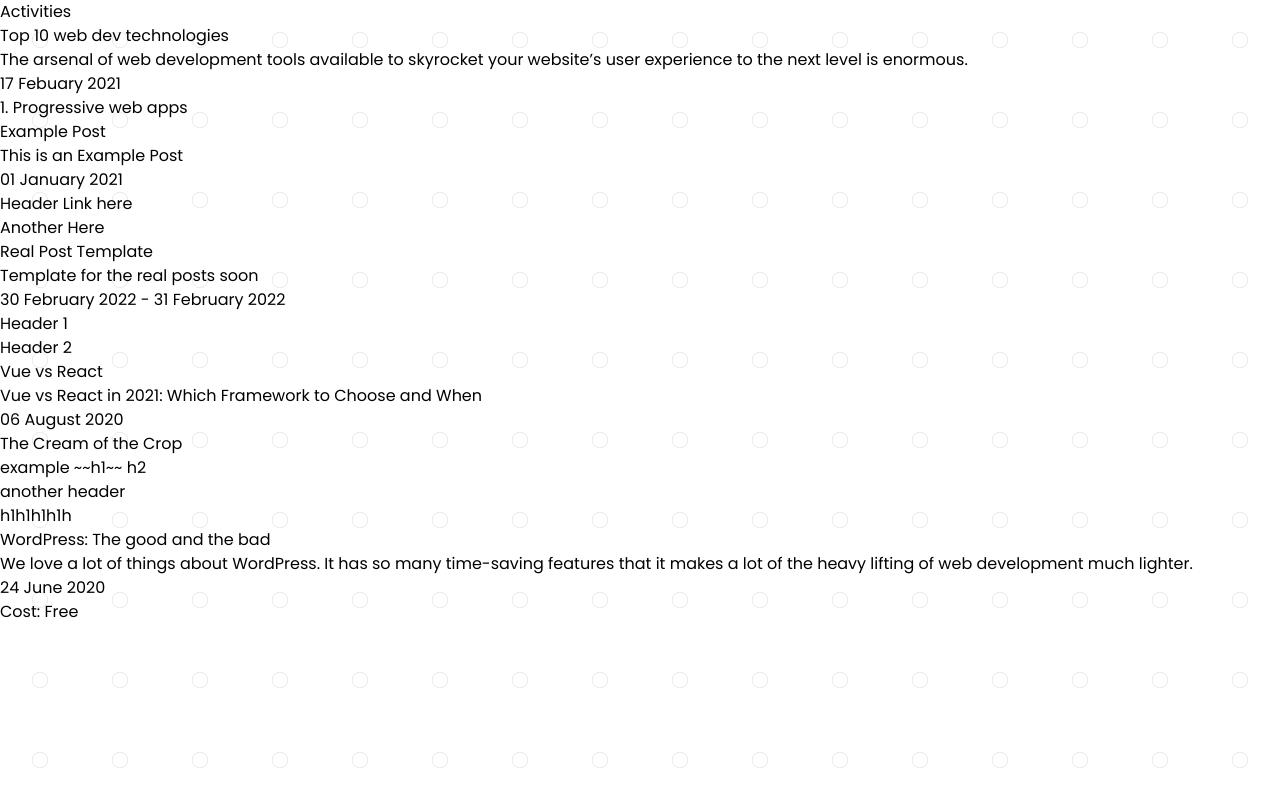
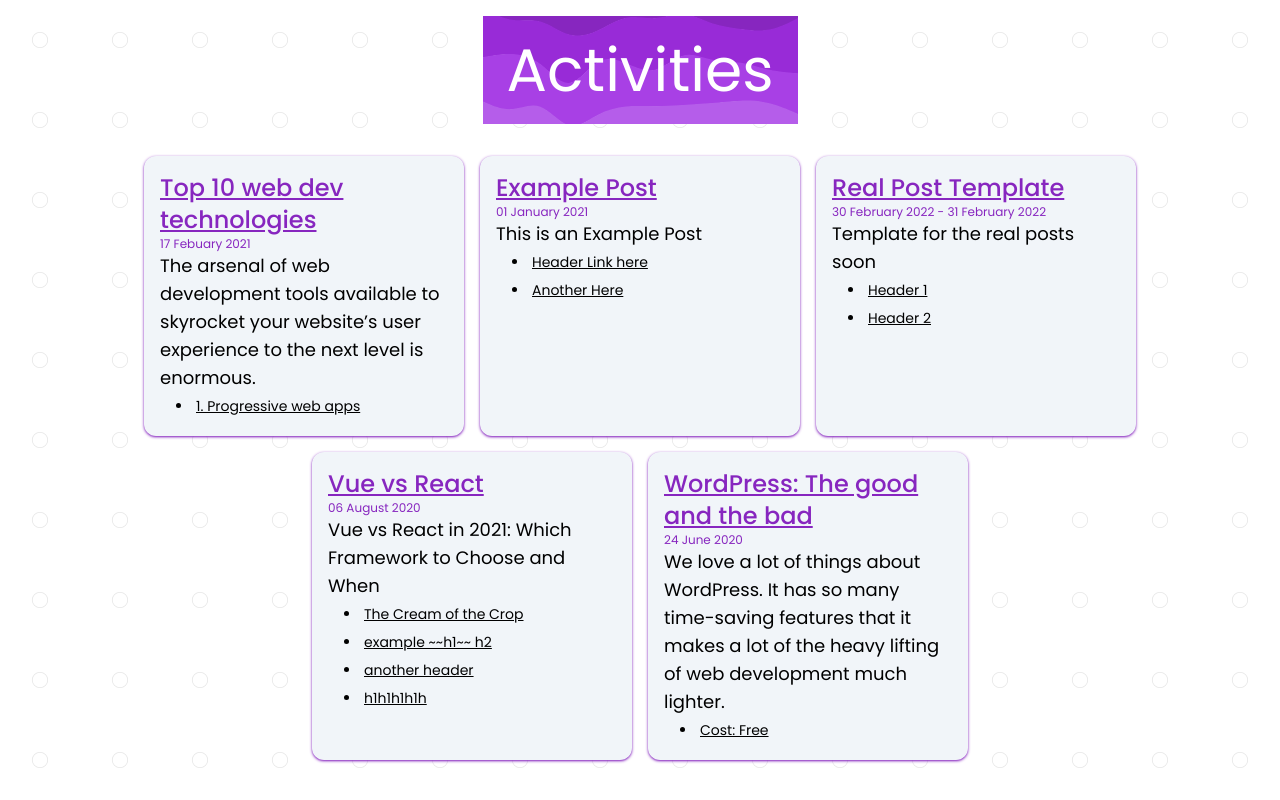
Before and after one commit to chocomilku/EmpTechQ2Portfolio, a Next.js app: page /activities in a window 1280 px wide. Built offline with nearby package versions, Linux system fonts and the light colour scheme.

Commit message:
added styles to activities page

```diff
--- a/components/ListHeader.tsx
+++ b/components/ListHeader.tsx
@@ -1,11 +1,12 @@
 import slugger from "github-slugger";
 import Link from "next/link";
 import { headerList } from "../utils/exports";
+import styles from "../styles/ListHeader.module.scss";
 
 export const ListHeader = ({ item, page }: headerList) => {
 	const id = slugger.slug(item);
 	return (
-		<li>
+		<li className={styles.list}>
 			<Link href={`/activities/${page}#${id}`}>
 				<a>{item}</a>
 			</Link>
--- a/components/PostCard.tsx
+++ b/components/PostCard.tsx
@@ -2,6 +2,7 @@ import { propRec } from "../utils/exports";
 import Link from "next/link";
 import { ListHeader } from "./ListHeader";
 import { DateComponent } from "./DateComponent";
+import styles from "../styles/PostCard.module.scss";
 
 export const PostCard = ({ metadata }: propRec) => {
 	// temporary code to not break current mdx files. will remove soon
@@ -10,14 +11,10 @@ export const PostCard = ({ metadata }: propRec) => {
 		else return true;
 	};
 	return (
-		<div>
 		<Link href={`/activities/${metadata.slug}`}>
-				<a>
+			<div className={styles.item}>
 				<h1>{metadata.title}</h1>
-				</a>
-			</Link>
-			<p>{metadata.description}</p>
-			<p>
+				<h6 className={styles.date}>
 					{dateCheck() ? (
 						metadata.date
 					) : (
@@ -26,12 +23,14 @@ export const PostCard = ({ metadata }: propRec) => {
 							endDate={metadata.endDate}
 						/>
 					)}
-			</p>
+				</h6>
+				<p>{metadata.description}</p>
 				<ul>
 					{metadata.headers.map((item, i) => {
 						return <ListHeader item={item} page={metadata.slug} key={i} />;
 					})}
 				</ul>
 			</div>
+		</Link>
 	);
 };
--- a/pages/activities/index.tsx
+++ b/pages/activities/index.tsx
@@ -3,6 +3,7 @@ import { directory, inProps, iProps } from "../../utils/exports";
 import fs from "fs";
 import matter from "gray-matter";
 import { PostCard } from "../../components/PostCard";
+import styles from "../../styles/actHome.module.scss";
 
 const actHome = (props: inProps) => {
 	return (
@@ -10,10 +11,17 @@ const actHome = (props: inProps) => {
 			<Head>
 				<title>Activities | Website Name</title>
 			</Head>
-			<h1>Activities</h1>
-			{props.metadata.map((item, i) => {
-				return <PostCard metadata={item} key={i} />;
-			})}
+			<div className={styles.hero}>
+				<h1>Activities</h1>
+			</div>
+
+			<div className="flex content-center justify-center">
+				<div className="cardContainer">
+					{props.metadata.map((item, i) => {
+						return <PostCard metadata={item} key={i} />;
+					})}
+				</div>
+			</div>
 		</>
 	);
 };
--- a/pages/index.tsx
+++ b/pages/index.tsx
@@ -22,8 +22,8 @@ const Home: NextPage = () => {
 				<h1 className="text-3xl text-accent text-center p-2;">
 					Main Technologies Used
 				</h1>
-				<div className="flex">
-					<div className="p-4 w-full flex flex-row container gap-4 justify-center content-center flex-wrap">
+				<div className="flex content-center justify-center">
+					<div className="cardContainer">
 						{data.data.map((item, i) => {
 							return (
 								<LiTech
--- /dev/null
+++ b/styles/ListHeader.module.scss
@@ -0,0 +1,6 @@
+.list {
+	@apply list-disc px-4 py-1 list-inside text-sm;
+	a {
+		@apply underline underline-offset-auto;
+	}
+}
--- /dev/null
+++ b/styles/PostCard.module.scss
@@ -0,0 +1,13 @@
+.date {
+	@apply text-accent text-xs;
+}
+
+.item {
+	@apply max-w-xs w-2/6 min-h-[260px] rounded-xl bg-slate-100 shadow-accent shadow p-4 transition-transform hover:scale-105 cursor-pointer;
+	h1 {
+		@apply text-2xl font-medium text-accent underline;
+	}
+	p {
+		@apply text-lg;
+	}
+}
--- /dev/null
+++ b/styles/actHome.module.scss
@@ -0,0 +1,10 @@
+.hero {
+	@apply w-full h-auto grid place-items-center p-4;
+	> h1 {
+		background-image: url("../public/stacked-waves-haikei.svg");
+		background-repeat: no-repeat;
+		background-size: cover;
+		background-position: center;
+		@apply w-fit p-6 h-fit text-white text-6xl;
+	}
+}
--- a/styles/globals.scss
+++ b/styles/globals.scss
@@ -11,5 +11,9 @@ html {
 	background-size: cover;
 	background-color: white;
 	font-family: "Poppins", sans-serif;
-	@apply min-h-screen;
+	@apply min-h-screen min-w-full;
 }
+
+.cardContainer {
+	@apply p-4 w-full flex flex-row container gap-4 justify-center content-center flex-wrap;
+}
```
Lines whose indentation alone changed are shown as unchanged.
